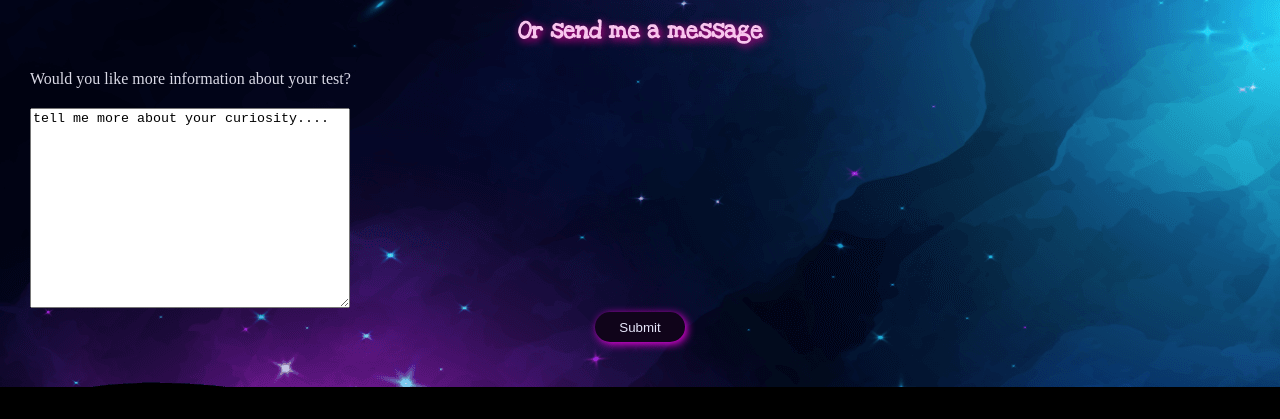
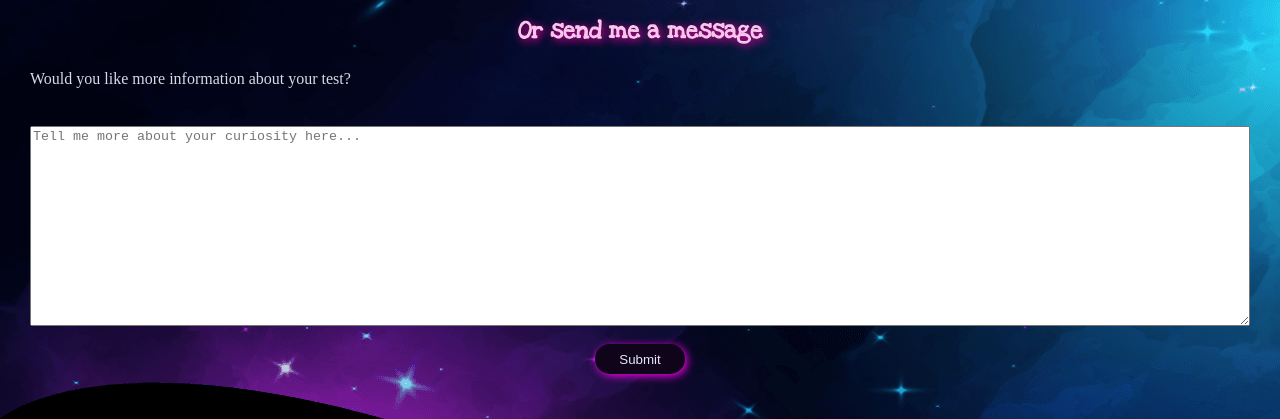
Before and after one commit to CintyaFlo/fcc-landing-page-project, a plain HTML site: page index.html in a window 1280 px wide. Shown: the part 1453-1872 px from the top of the page. Before the commit the page ends 1840 px from the top, so only its background shows below. Drawn offline with Linux system fonts and the light colour scheme.

Commit message:
video and textarea changes

```diff
--- a/index.html
+++ b/index.html
@@ -241,7 +241,7 @@
             <form id="form-message" action="flores.cd@gmail.com">
                 <label for="message">Would you like more information about your test?</label><br>
                 <textarea id="story" name="curiositt" rows="5" cols="33"
-                    placeholder="Tell me more about your curiosity here...">tell me more about your curiosity....</textarea>
+                    placeholder="Tell me more about your curiosity here..."></textarea>
 
                 <br>
             </form>
--- a/styles.css
+++ b/styles.css
@@ -82,7 +82,7 @@ h3 {
 #video {
   display: block;
   margin: auto;
-  width: 300px;
+  width: 100%;
   height: 180px;
 }
 #data-information {
@@ -155,10 +155,16 @@ article {
   color: #ebd4ec;
   cursor: pointer;
 }
+#form-message {
+  display: flex;
+  flex-direction: column;
+  justify-content: center;
+}
 #story {
-  width: 320px;
+  width: 100%;
   height: 200px;
   margin-top: 20px;
+  align-items: center;
 }
 .button2 {
   background-color: var(--color-bg1);
```
